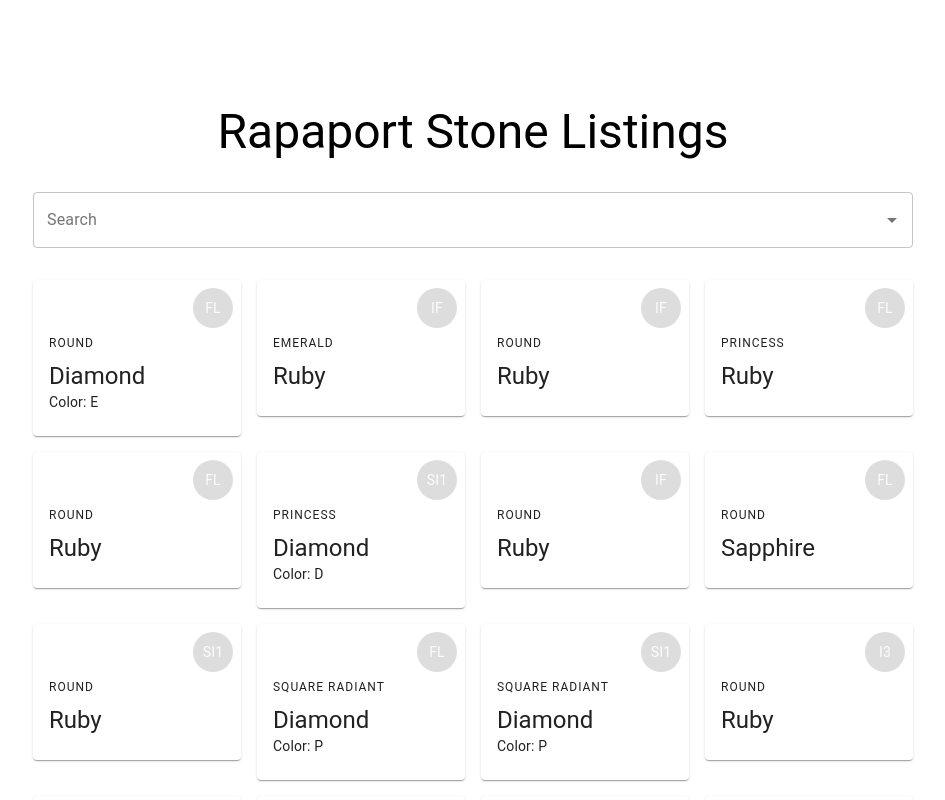
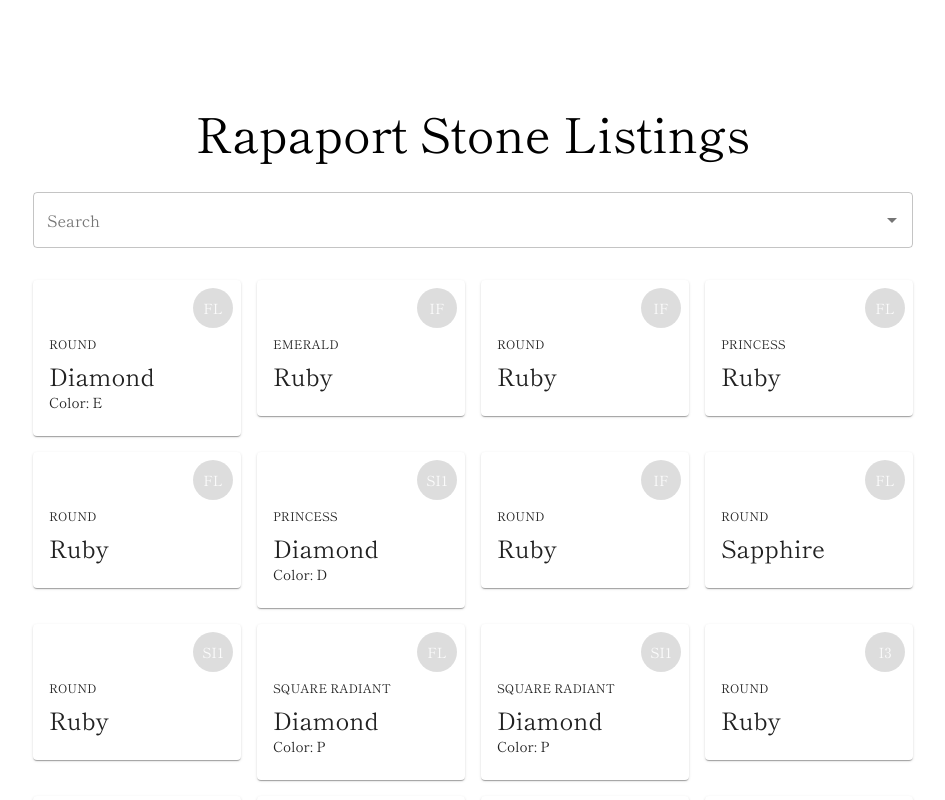
Before and after one commit to mrsteller/rapaport-stone-search, a React (Create React App) app in the folder app/: page / in a window 1280 px wide. Shown: the top 800 px of the page, without its empty margins (167-1112 px from the left). Built offline with nearby package versions, Linux system fonts and the light colour scheme.

Commit message:
add theme

```diff
--- a/app/package.json
+++ b/app/package.json
@@ -3,6 +3,7 @@
   "version": "0.1.0",
   "private": true,
   "dependencies": {
+    "@fontsource/shippori-mincho": "^4.4.5",
     "@material-ui/core": "^4.11.4",
     "@material-ui/icons": "^4.11.2",
     "@material-ui/lab": "^4.0.0-alpha.58",
--- /dev/null
+++ b/app/src/theme.ts
@@ -0,0 +1,18 @@
+import { createMuiTheme } from "@material-ui/core/styles";
+
+export const theme = createMuiTheme({
+  palette: {
+    primary: {
+      main: "#6E0D42",
+      contrastText: "#ECD8FF",
+    },
+    secondary: {
+      main: "#0F3E40",
+    },
+  },
+  typography: {
+    fontFamily: ["Shippori Mincho", "Serif"].join(","),
+  },
+});
+
+export default theme;
```
Also changed, not shown: app/src/App.tsx (+10 -1 lines), 1 other file (tests, documents, lock files or other folders).
